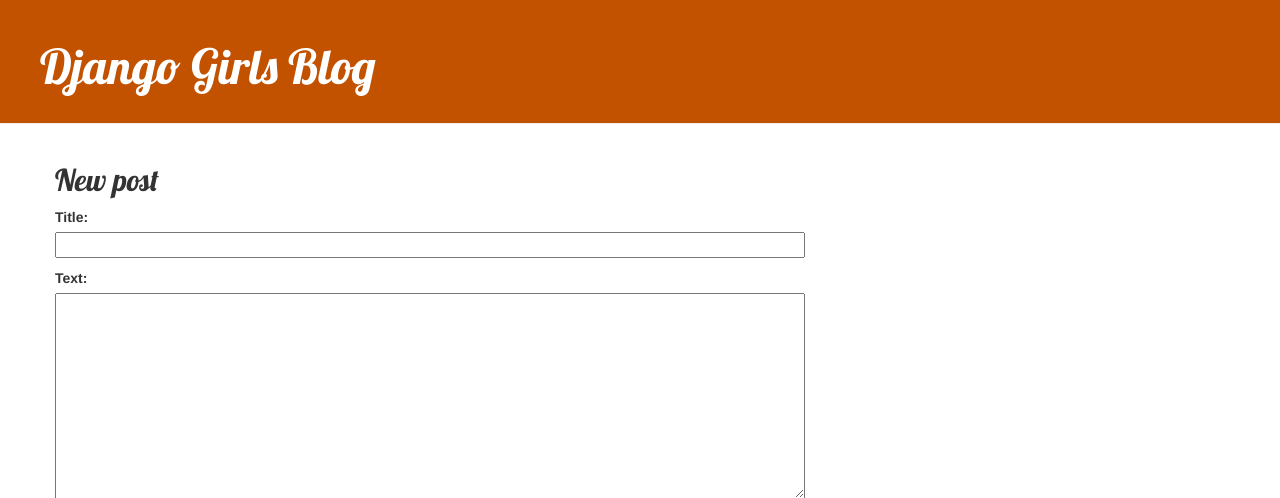
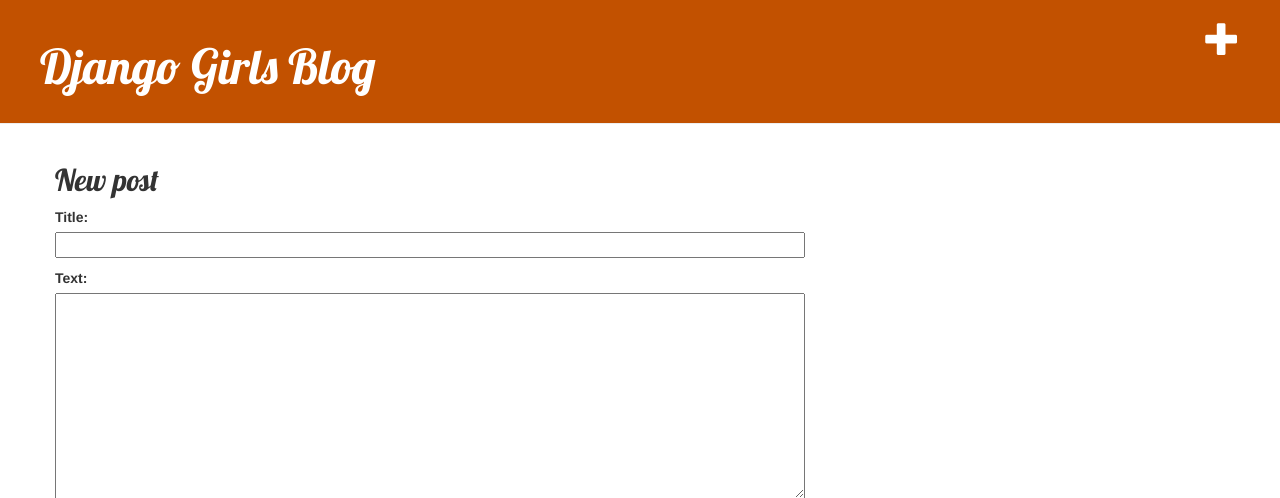
Before and after one commit to terukinayuuki/my-first-blog-second, a Django app: page /post/new/ in a window 1280 px wide. Shown: the top 498 px of the page. Run offline with Django 3.2, Linux system fonts and the light colour scheme; some libraries are stand-ins or nearby versions.

Commit message:
Added views to create/edit blog post inside the site.

```diff
--- a/blog/templates/blog/base.html
+++ b/blog/templates/blog/base.html
@@ -9,9 +9,7 @@
     </head>
     <body>
         <div class="page-header">
-            {% if user.is_authenticated %}
-            <a class="btn btn-default" href="{% url 'post_edit' pk=post.pk %}"><span class="glyphicon glyphicon-pencil"></span></a>
-       {% endif %}
+            <a href="{% url 'post_new' %}" class="top-menu"><span class="glyphicon glyphicon-plus"></span></a>
             <h1><a href="/">Django Girls Blog</a></h1>
         </div>
         <div class="content container">
--- a/blog/templates/blog/post_detail.html
+++ b/blog/templates/blog/post_detail.html
@@ -7,7 +7,9 @@
                 {{ post.published_date }}
             </div>
         {% endif %}
-        <a class="btn btn-default" href="{% url 'post_edit' pk=post.pk %}"><span class="glyphicon glyphicon-pencil"></span></a>
+        {% if user.is_authenticated %}
+     <a class="btn btn-default" href="{% url 'post_edit' pk=post.pk %}"><span class="glyphicon glyphicon-pencil"></span></a>
+{% endif %}
         <h2>{{ post.title }}</h2>
         <p>{{ post.text|linebreaksbr }}</p>
     </div>
```
